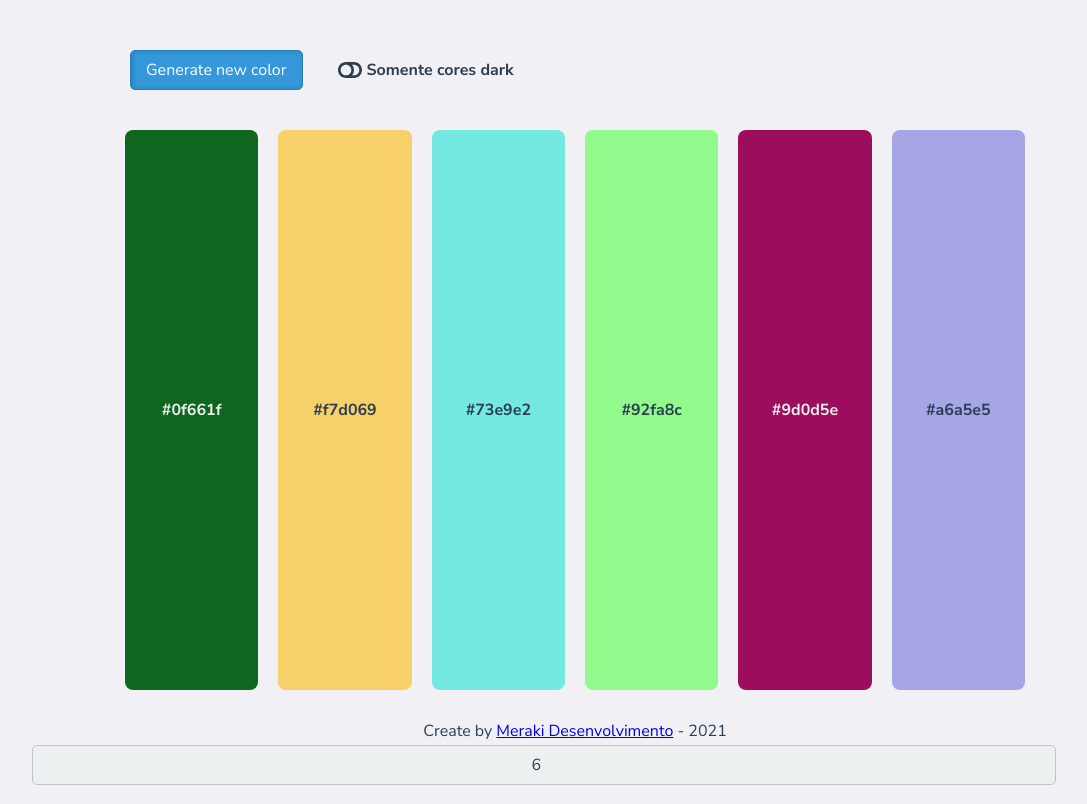
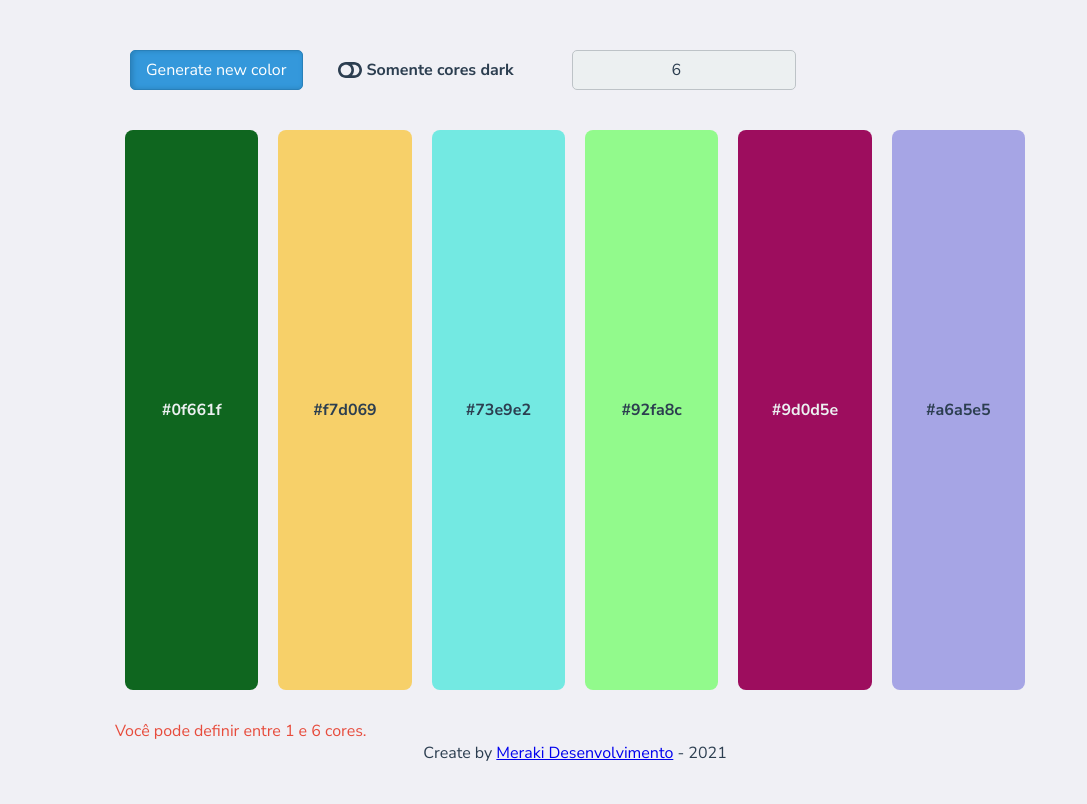
Before and after one commit to ajjunior33/the-colors, a React (Create React App) app: page / in a window 1280 px wide. Shown: the whole page, without its empty margins (65-1152 px from the left). Built offline with nearby package versions, Linux system fonts and the light colour scheme.

Commit message:
Quantidade de cores.

```diff
--- a/src/App.js
+++ b/src/App.js
@@ -3,6 +3,7 @@ import { Button } from "./styles/Button";
 import { Input } from "./styles/Input";
 import { Header } from "./styles/Header";
 import { Row, Col } from "./styles/Grid";
+import { TextDanger } from "./styles/Text";
 
 import { FaToggleOff, FaToggleOn } from "react-icons/fa";
 
@@ -15,9 +16,10 @@ function App() {
   const [active, setActive] = useState(false);
   const [qtdColors, setQtdColors] = useState(6);
   useEffect(() => {
-
     console.log(qtdColors);
-    handleGenerateColor(qtdColors);
+    if (qtdColors > 0 && qtdColors <= 6) {
+      handleGenerateColor(qtdColors);
+    }
   }, [qtdColors]);
 
   function handleGenerateColor(qtdColors) {
@@ -95,7 +97,7 @@ function App() {
           <strong>Somente cores dark</strong>
         </div>
 
-        <div>
+        <div style={{ width: "280px" }}>
           <Input
             placeholder="Quantidade de cores"
             value={qtdColors}
@@ -117,6 +119,8 @@ function App() {
         </Row>
       </main>
 
+      <TextDanger strong> Você pode definir entre 1 e 6 cores.</TextDanger>
+
       <FooterComponent />
       <GlobalStyle />
     </>
--- a/src/styles/Input.js
+++ b/src/styles/Input.js
@@ -1,8 +1,6 @@
 import styled from "styled-components";
 
 export const Input = styled.input`
-  position: absolute;
-  bottom: 15px;
 
   width: 80%;
   border-radius: 5px;
--- /dev/null
+++ b/src/styles/Text.js
@@ -0,0 +1,6 @@
+import styled from "styled-components";
+export const TextDanger = styled.p`
+  color: #e74c3c;
+  font-weight: ${(props) => (props.strong ? 400 : "bold")};
+  font-size: 1em;
+`;
```
